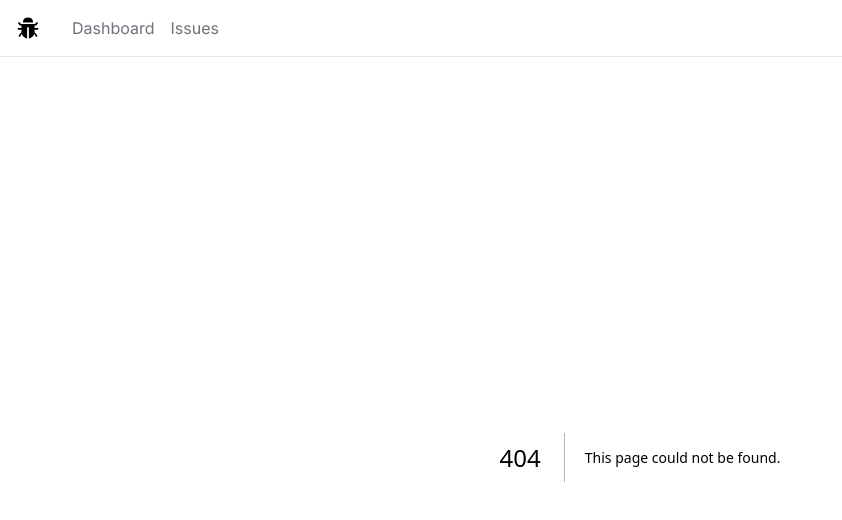
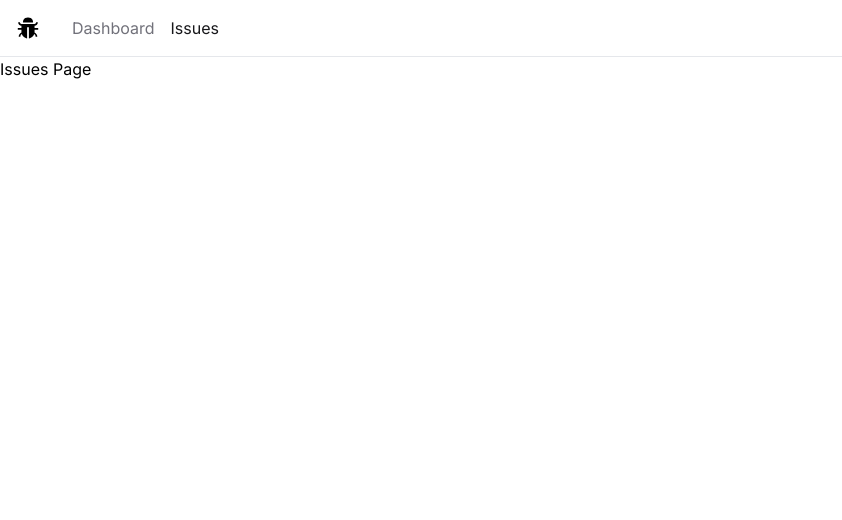
Before and after one commit to mpukabaofficial/issuetracker, a Next.js app: page /issues in a window 1280 px wide. Before the commit this address had no page. Shown: the top 520 px of the page, without its empty margins (0-842 px from the left). Built offline with nearby package versions, Linux system fonts and the light colour scheme.

Commit message:
styled the active link in the nav bar

```diff
--- a/app/Navbar.tsx
+++ b/app/Navbar.tsx
@@ -1,7 +1,14 @@
+"use client";
+
 import Link from "next/link";
+import { usePathname } from "next/navigation";
 import React from "react";
 import { AiFillBug } from "react-icons/ai";
+import classNames from "classnames";
+
 const Navbar = () => {
+  const currentPath = usePathname();
+
   const links = [
     { href: "/", label: "Dashboard" },
     { href: "/issues", label: "Issues" },
@@ -16,7 +23,11 @@
         {links.map(({ href, label }) => (
           <li key={`${href}${label}`}>
             <Link
-              className="text-zinc-500 hover:text-zinc-800 transition-colors"
+              className={classNames({
+                "text-zinc-900": currentPath === href,
+                "text-zinc-500": currentPath !== href,
+                "hover:text-zinc-800 transition-colors": true,
+              })}
               href={href}
             >
               {label}
--- /dev/null
+++ b/app/issues/page.tsx
@@ -0,0 +1,7 @@
+import React from "react";
+
+const page = () => {
+  return <div>Issues Page</div>;
+};
+
+export default page;
--- a/package.json
+++ b/package.json
@@ -13,6 +13,7 @@
     "@types/react": "18.3.3",
     "@types/react-dom": "18.3.0",
     "autoprefixer": "10.4.19",
+    "classnames": "^2.3.2",
     "eslint": "8.57.0",
     "eslint-config-next": "14.2.5",
     "next": "14.2.5",
```
Also changed, not shown: 1 other file (tests, documents, lock files or other folders).
